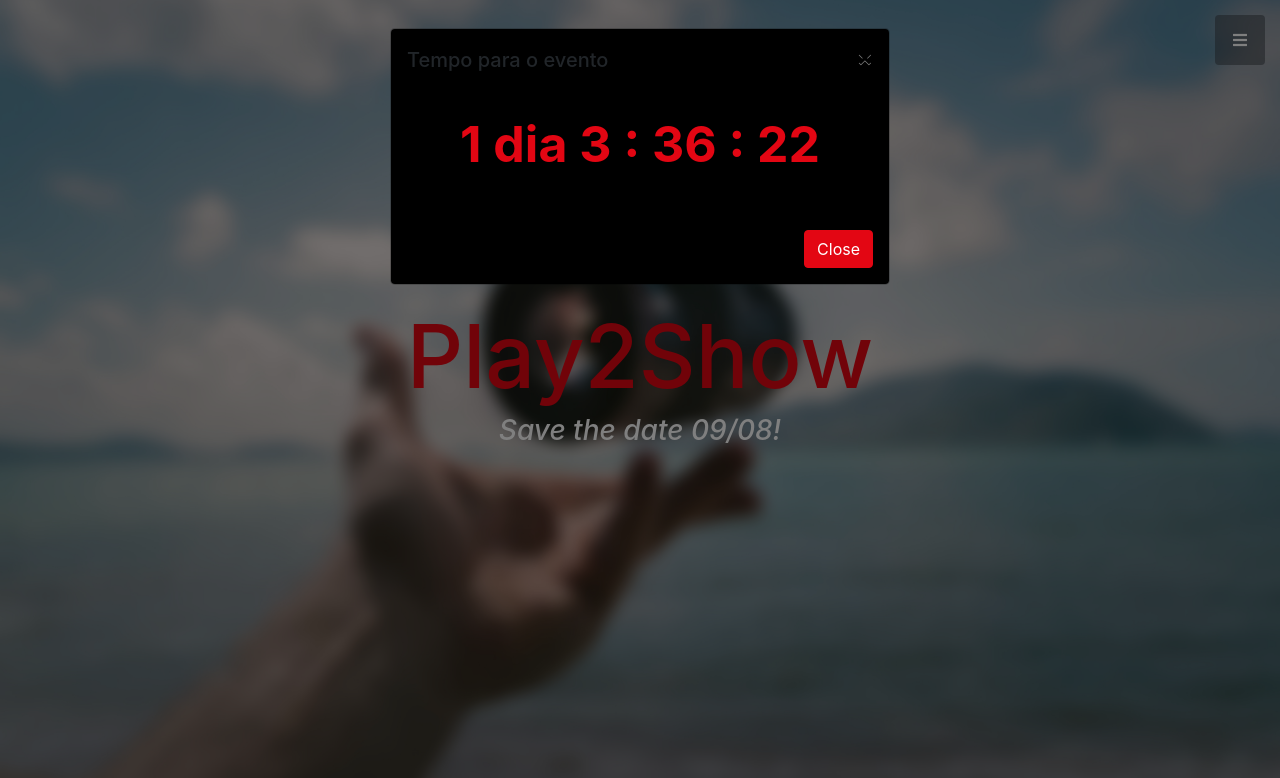
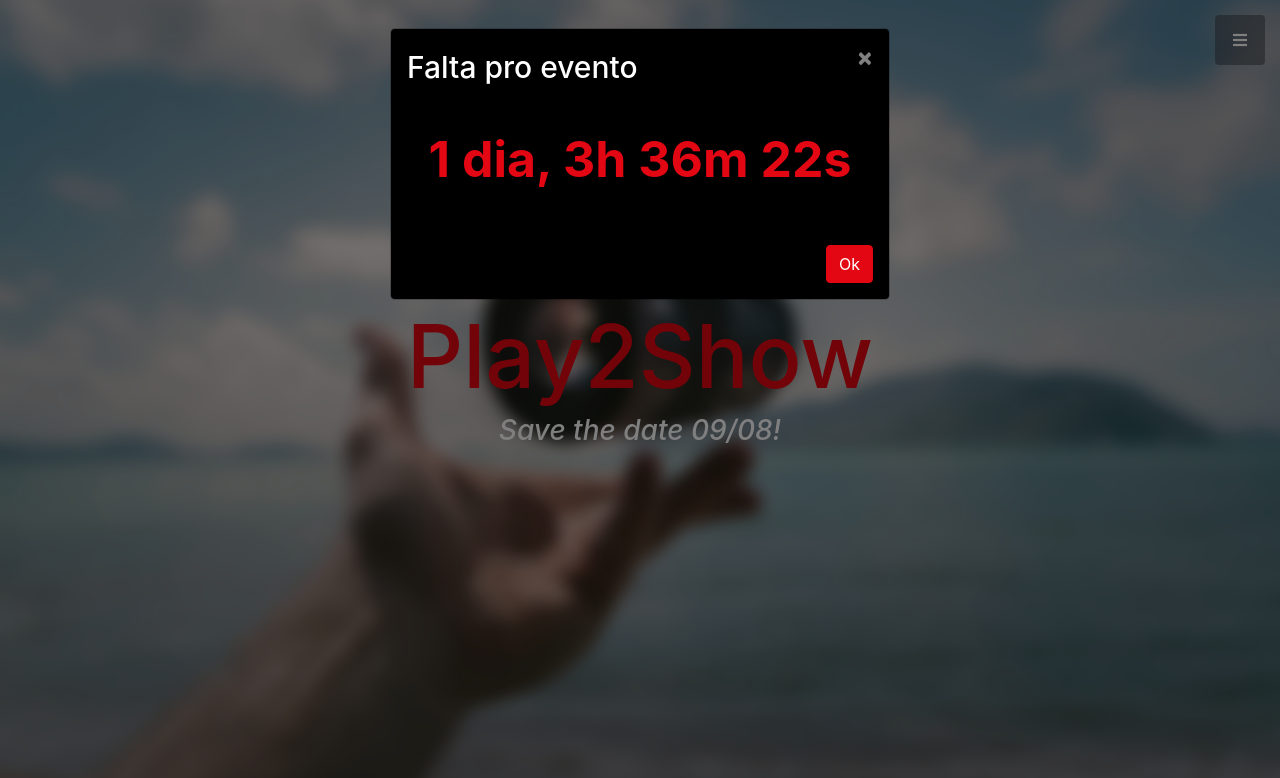
Before and after one commit to HuraBittencourt/play2show, a website with bundled scripts: page index.html in a window 1280 px wide. Shown: the top 778 px of the page. Built offline with nearby package versions, Linux system fonts and the light colour scheme; a script that the page names is missing.

Commit message:
Make changes on modal countdown

```diff
--- a/css/styleAll.css
+++ b/css/styleAll.css
@@ -91,7 +91,8 @@
 }
 
 #exampleModalLabel{
-
+    color: white;
+    font-size: 30px;
 }
 
 .footer{
@@ -118,15 +119,15 @@
 }
 
 .modal-footer{
-    border: none;
+    border-top: none !important;
 }
 
 .modal-header{
-    border: none;
+    border-bottom: none !important;
 }
 
 .modal-content{
-    background-color: black;
+    background-color: black !important;
 }
 
 .button-close-modal{
@@ -138,6 +139,15 @@
     width: 100%;
     height: 600px;
 }
+
+.icon-close-modal{
+    color: white;
+}
+
+.icon-close-modal span{
+    color: white;
+}
+
 
 /* MOBILE */
 @media(max-width:768px) {
--- a/index.html
+++ b/index.html
@@ -35,8 +35,8 @@
       <div class="modal-dialog" role="document">
         <div class="modal-content">
           <div class="modal-header">
-            <h5 class="modal-title" id="exampleModalLabel">Tempo para o evento</h5>
-            <button type="button" class="close" data-dismiss="modal" aria-label="Close">
+            <h5 class="modal-title" id="exampleModalLabel">Falta pro evento</h5>
+            <button type="button" class="close icon-close-modal" data-dismiss="modal" aria-label="Close">
               <span aria-hidden="true">&times;</span>
             </button>
           </div>
@@ -44,7 +44,7 @@
             <p id="countdown-modal"></p>
           </div>
           <div class="modal-footer">
-            <button type="button" class="btn btn-secondary button-close-modal" data-dismiss="modal" style="background-color: #e30613 !important; border-color: #e30613 !important;">Close</button>
+            <button type="button" class="btn btn-secondary button-close-modal" data-dismiss="modal" style="background-color: #e30613 !important; border-color: #e30613 !important;">Ok</button>
           </div>
         </div>
       </div>
--- a/js/countdown.js
+++ b/js/countdown.js
@@ -19,8 +19,8 @@
     var seconds = Math.floor((distance % (1000 * 60)) / 1000);
 
     // Output the result in an element with id="demo"
-    elementCountdown.innerHTML = days + " dia " + hours + " : "
-        + minutes + " : " + seconds;
+    elementCountdown.innerHTML = days + " dia, " + hours + "h "
+        + minutes + "m " + seconds + "s ";
 
     // If the count down is over, write some text
     if (distance < 0) {
```
Also changed, not shown: css/styleAll.min.css, js/countdown.min.js.
